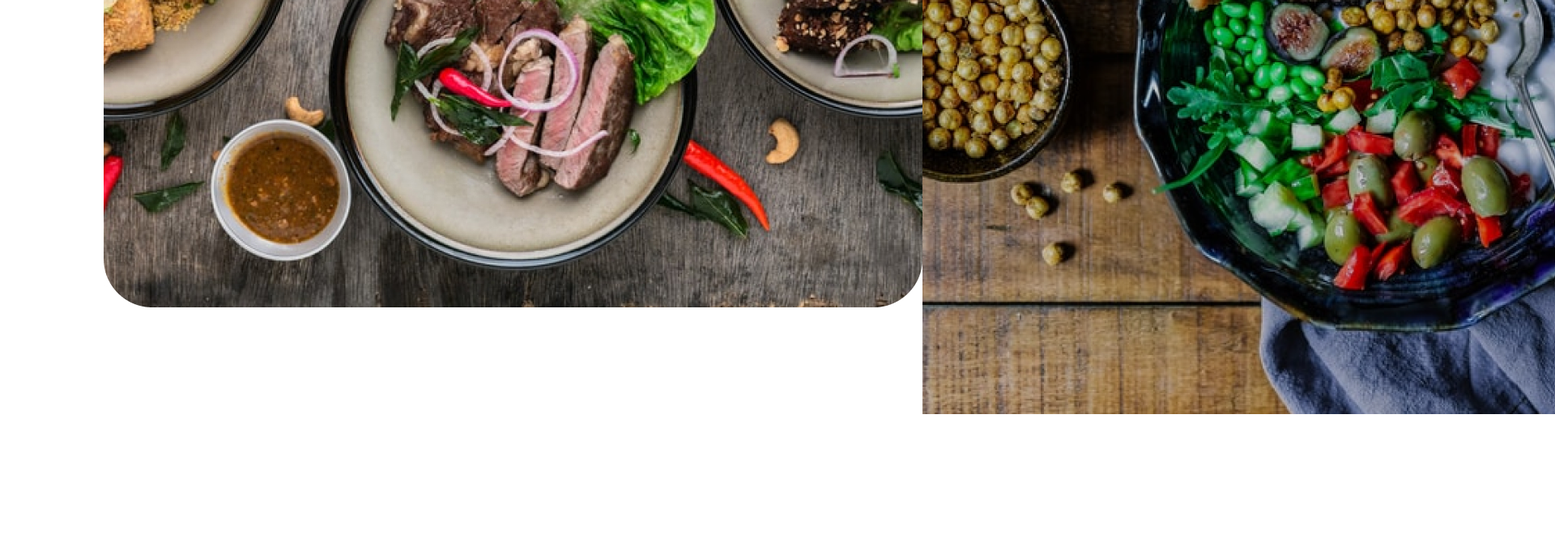
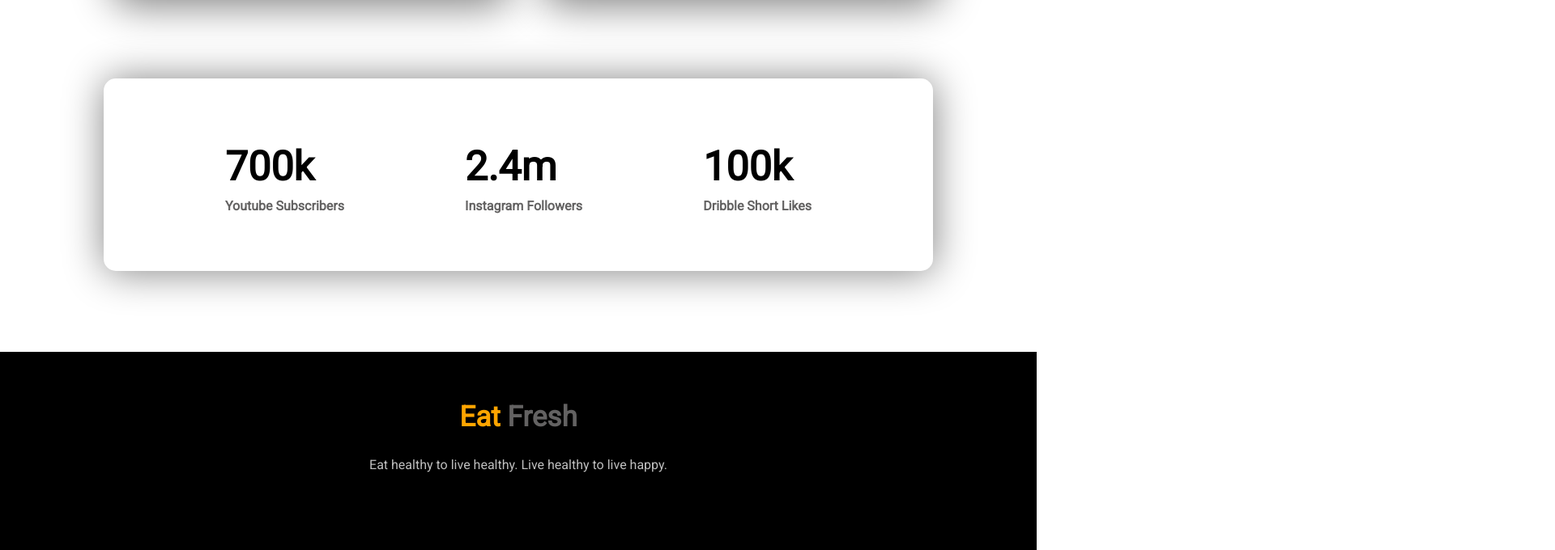
Before and after one commit to anwer-bijoy/eat-healthy, a plain HTML site: page index.html in a window 1280 px wide. Shown: the part 1759-2439 px from the top of the page at 81% size, 1920 px wide, since content can reach past the window. Before the commit the page ends 2325 px from the top, so only its background shows below. Drawn offline with Linux system fonts and the light colour scheme.

Commit message:
Footer added

```diff
--- a/index.html
+++ b/index.html
@@ -48,14 +48,32 @@
                 industry's standard dummy text ever since the 1500s.</p>
         </div>
         <div class="recipie-bottom flex-container">
-            <div>
+            <div class="recipie-item-left">
                 <img src="images/Project Cover1.jpg" alt="Project Images">
             </div>
-            <div>
+            <div class="recipie-item-right">
                 <img src="images/Project Cover8.png" alt="Project Images">
             </div>
         </div>
     </section>
+    <section class="social-follower flex-container">
+        <div>
+            <h1>700k</h1>
+            <h4>Youtube Subscribers</h4>
+        </div>
+        <div>
+            <h1>2.4m</h1>
+            <h4>Instagram Followers</h4>
+        </div>
+        <div>
+            <h1>100k</h1>
+            <h4>Dribble Short Likes</h4>
+        </div>
+    </section>
+    <footer>
+        <h2><span class="orange-color ">Eat</span> Fresh</h2>
+        <p>Eat healthy to live healthy. Live healthy to live happy.</p>
+    </footer>
 </body>
 
 </html>
--- a/style.css
+++ b/style.css
@@ -10,7 +10,7 @@ h1 {
   font-weight: 900;
 }
 h2 {
-  font-size: 40px;
+  font-size: 35px;
   color: #636262;
 }
 .btn {
@@ -66,3 +66,69 @@ h2 {
   margin: 20px auto;
   text-align: center;
 }
+.recipie-item-left {
+  width: 48%;
+  margin-right: 2%;
+  padding: 30px;
+  box-shadow: 10px 10px 50px gray;
+  border-radius: 25px;
+  -webkit-border-radius: 25px;
+  -moz-border-radius: 25px;
+  -ms-border-radius: 25px;
+  -o-border-radius: 25px;
+}
+.recipie-item-left img {
+  width: 100%;
+  height: 350px;
+}
+.recipie-item-right {
+  width: 48%;
+  margin-left: 2%;
+  padding: 30px;
+  box-shadow: 10px 10px 50px gray;
+  border-radius: 25px;
+  -webkit-border-radius: 25px;
+  -moz-border-radius: 25px;
+  -ms-border-radius: 25px;
+  -o-border-radius: 25px;
+}
+.recipie-item-right img {
+  width: 100%;
+  height: 350px;
+  border-radius: 25px;
+  -webkit-border-radius: 25px;
+  -moz-border-radius: 25px;
+  -ms-border-radius: 25px;
+  -o-border-radius: 25px;
+}
+.social-follower {
+  justify-content: space-between;
+  box-sizing: border-box;
+  margin-top: 100px;
+  margin-bottom: 100px;
+  box-shadow: 1px 1px 50px gray;
+  padding: 50px 150px;
+  border-radius: 15px;
+  -webkit-border-radius: 15px;
+  -moz-border-radius: 15px;
+  -ms-border-radius: 15px;
+  -o-border-radius: 15px;
+}
+.social-follower div h1 {
+  color: black;
+}
+.social-follower div h4 {
+  color: #636262;
+  margin-top: -20px;
+}
+footer {
+  background-color: black;
+  padding: 30px 0 80px 0;
+}
+footer h2 {
+  text-align: center;
+}
+footer p {
+  color: rgb(191, 191, 191);
+  text-align: center;
+}
```
